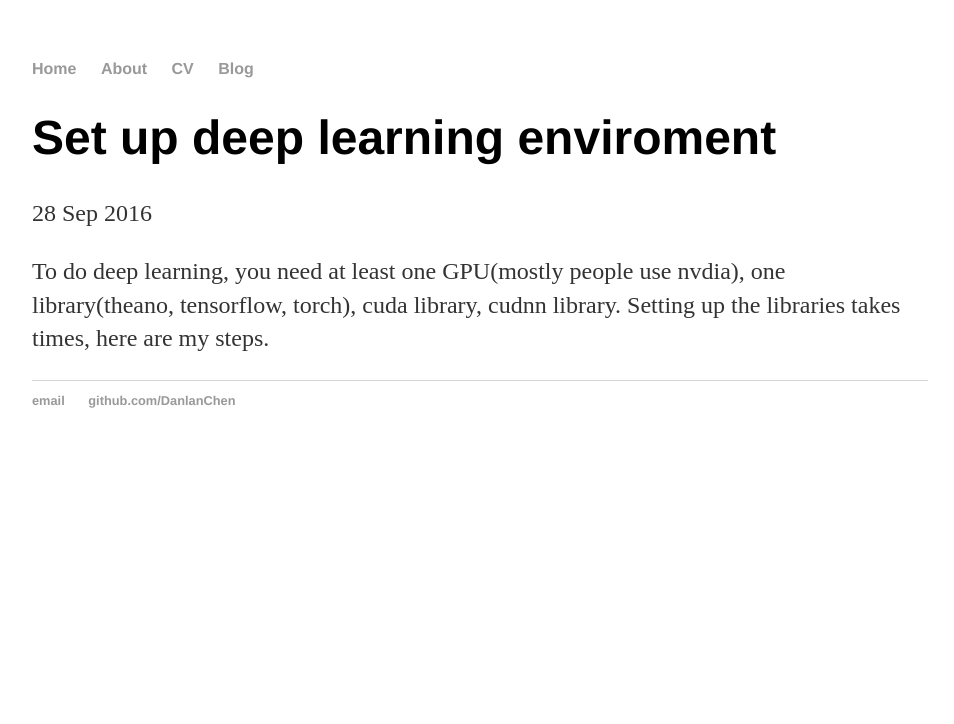
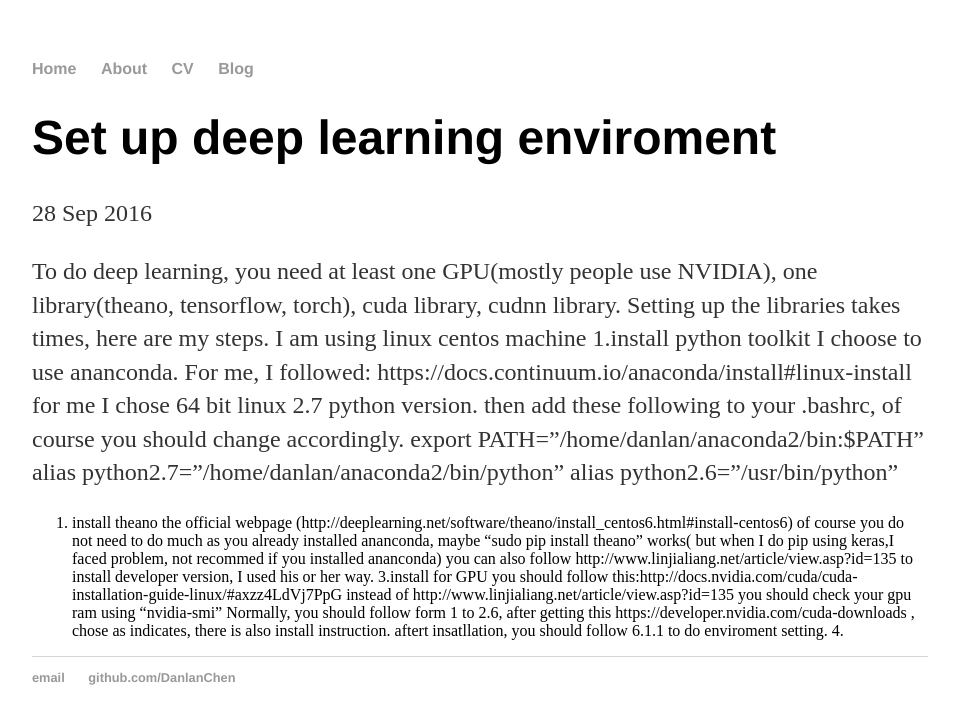
Before and after one commit to DanlanChen/DanlanChen.github.io, a Jekyll site: the page built from _posts/2016-09-29-set-up-a-deep-learning-environment-machine.md, in a window 1280 px wide. Shown: the top 724 px of the page, without its empty margins (160-1114 px from the left). Built offline with Jekyll 4.4.1, drawn with Linux system fonts in a browser that asks for light colours.

Commit message:
Update 2016-09-29-set-up-a-deep-learning-environment-machine.md

```diff
--- a/_posts/2016-09-29-set-up-a-deep-learning-environment-machine.md
+++ b/_posts/2016-09-29-set-up-a-deep-learning-environment-machine.md
@@ -3,5 +3,22 @@ layout: post
 title: "Set up deep learning enviroment"
 date: 2016-09-28
 ---
-To do deep learning, you need at least one GPU(mostly people use nvdia), one library(theano, tensorflow, torch), cuda library, cudnn library.
+To do deep learning, you need at least one GPU(mostly people use NVIDIA), one library(theano, tensorflow, torch), cuda library, cudnn library.
 Setting up the libraries takes times, here are my steps.
+I am using linux centos machine
+1.install python toolkit
+I choose to use ananconda. For me, I followed: https://docs.continuum.io/anaconda/install#linux-install
+for me I chose 64 bit linux 2.7 python version.
+then add these following to your .bashrc, of course you should change accordingly.
+export PATH="/home/danlan/anaconda2/bin:$PATH"
+alias python2.7="/home/danlan/anaconda2/bin/python"
+alias python2.6="/usr/bin/python"
+2. install theano
+the official webpage (http://deeplearning.net/software/theano/install_centos6.html#install-centos6) of course you do not need to do much as you already installed ananconda, maybe "sudo pip install theano" works( but when I do pip using keras,I faced problem, not recommed if you installed ananconda)
+you can also follow http://www.linjialiang.net/article/view.asp?id=135 to install developer version, I used his or her way.
+3.install for GPU
+you should follow this:http://docs.nvidia.com/cuda/cuda-installation-guide-linux/#axzz4LdVj7PpG instead of http://www.linjialiang.net/article/view.asp?id=135
+you should check your gpu ram using "nvidia-smi"
+Normally, you should follow form 1 to 2.6, after getting this https://developer.nvidia.com/cuda-downloads , chose as indicates, there is also install instruction.
+aftert insatllation, you should follow 6.1.1 to do enviroment setting.
+4.
```
